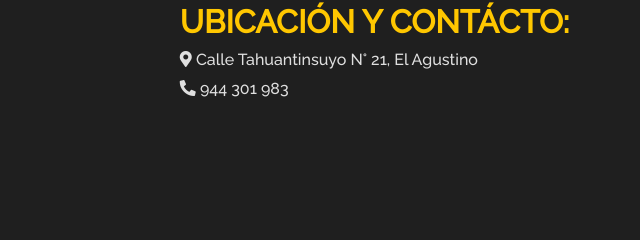
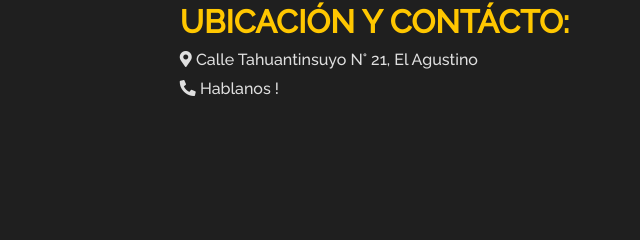
Before and after one commit to SaulLudena/DFM, a plain HTML site: page index.html in a window 1280 px wide. Shown: the part 3910-4150 px from the top of the page, 0-640 px from the left. Drawn offline with nearby package versions, Linux system fonts and the light colour scheme.

Commit message:
Update index.html

```diff
--- a/index.html
+++ b/index.html
@@ -171,7 +171,7 @@
                     <h1 class="tittle">UBICACIÓN Y CONTÁCTO:</h1>
                     <ul class="links">
                         <li class="link-items"><a href="https://www.google.com/maps/place/Tahuantinsuyo+21,+El+Agustino+15007/@-12.0385227,-76.9962715,122m/data=!3m1!1e3!4m5!3m4!1s0x9105c5e287e83a05:0x7f74eafc7d470771!8m2!3d-12.0384662!4d-76.9960731" target="_blank"><i class="fas fa-map-marker-alt"></i> Calle Tahuantinsuyo N° 21, El Agustino </a></li>
-                        <li class="link-items"><a href="https://wa.me/51944301983?text=%20Hola%20de%20fruta%20madre%20!" target="_blank"><i class="fas fa-phone-alt"></i> 944 301 983</a></li>
+                        <li class="link-items"><a href="https://wa.me/51944301983?text=%20Hola%20de%20fruta%20madre%20!" target="_blank"><i class="fas fa-phone-alt"></i> Hablanos !</a></li>
                     </ul>
                 </div>
                 <div class="schedule">
```
